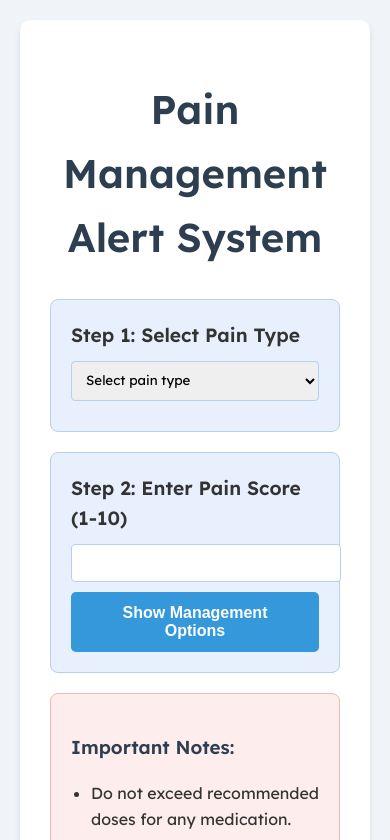
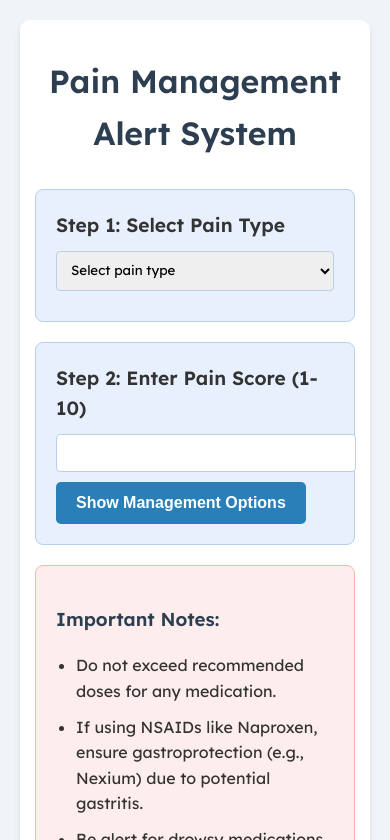
Before and after one commit to pinoipops/PMSA, a plain HTML site: page index.html in a window 390 px wide. Both pictures are taken after a click on the button "Show Management Options". Shown: the top 840 px of the page. Drawn offline with Linux system fonts and the light colour scheme.

Commit message:
Update index.html
Key Changes
Removed duplicate <html> and <body> tags.

Added CSS variables for better maintainability.

Improved accessibility with aria-label and :focus styles.

Added media queries for responsiveness.

Improved JavaScript validation with specific error messages.

```diff
--- a/index.html
+++ b/index.html
@@ -1,13 +1,3 @@
-<!DOCTYPE html>
-<html lang="en" >
-<head>
-  <meta charset="UTF-8">
-  <title>CodePen - Untitled</title>
-
-
-</head>
-<body>
-<!-- partial:index.partial.html -->
 <!DOCTYPE html>
 <html lang="en">
 <head>
@@ -16,14 +6,23 @@
     <title>Enhanced Pain Management Alert</title>
     <link href="https://fonts.googleapis.com/css2?family=Lexend:wght@300;400;600&display=swap" rel="stylesheet">
     <style>
+        :root {
+            --primary-color: #3498db;
+            --secondary-color: #2980b9;
+            --background-color: #f0f4f8;
+            --text-color: #333;
+            --warning-color: #e74c3c;
+        }
+
         body {
             font-family: 'Lexend', sans-serif;
             margin: 0;
             padding: 20px;
-            background-color: #f0f4f8;
-            color: #333;
+            background-color: var(--background-color);
+            color: var(--text-color);
             line-height: 1.6;
         }
+
         .container {
             max-width: 800px;
             margin: 0 auto;
@@ -32,14 +31,17 @@
             border-radius: 10px;
             box-shadow: 0 4px 6px rgba(0, 0, 0, 0.1);
         }
+
         h1, h2, h3 {
             color: #2c3e50;
         }
+
         h1 {
             font-size: 2.5em;
             text-align: center;
             margin-bottom: 30px;
         }
+
         .input-group {
             background-color: #e8f0fe;
             border: 1px solid #b8d0e8;
@@ -47,11 +49,13 @@
             margin-bottom: 20px;
             border-radius: 8px;
         }
+
         .input-group strong {
             font-size: 1.2em;
             display: block;
             margin-bottom: 10px;
         }
+
         select, input[type=number] {
             width: 100%;
             padding: 10px;
@@ -60,8 +64,9 @@
             border-radius: 4px;
             font-family: 'Lexend', sans-serif;
         }
+
         .btn {
-            background-color: #3498db;
+            background-color: var(--primary-color);
             color: white;
             padding: 12px 20px;
             border: none;
@@ -71,12 +76,15 @@
             font-weight: 600;
             transition: background-color 0.3s ease;
         }
-        .btn:hover {
-            background-color: #2980b9;
+
+        .btn:hover, .btn:focus {
+            background-color: var(--secondary-color);
         }
+
         #managementOptions {
             display: none;
         }
+
         .management-box {
             background-color: #e8f8f5;
             border: 1px solid #a3e4d7;
@@ -84,6 +92,7 @@
             border-radius: 8px;
             margin-top: 20px;
         }
+
         .warning-box {
             background-color: #fdedec;
             border: 1px solid #f5b7b1;
@@ -91,15 +100,28 @@
             border-radius: 8px;
             margin-top: 20px;
         }
+
         .note {
-            color: #e74c3c;
+            color: var(--warning-color);
             font-weight: 600;
         }
+
         ul {
             padding-left: 20px;
         }
+
         li {
             margin-bottom: 10px;
+        }
+
+        @media (max-width: 600px) {
+            h1 {
+                font-size: 2em;
+            }
+
+            .container {
+                padding: 15px;
+            }
         }
     </style>
 </head>
@@ -109,7 +131,7 @@
 
         <div class="input-group">
             <strong>Step 1: Select Pain Type</strong>
-            <select id="painType">
+            <select id="painType" aria-label="Select pain type">
                 <option value="">Select pain type</option>
                 <option value="gluteal">Gluteal Pain (Sacroiliitis)</option>
                 <option value="gastric">Gastric Pain (Epigastric)</option>
@@ -118,7 +140,7 @@
 
         <div class="input-group">
             <strong>Step 2: Enter Pain Score (1-10)</strong>
-            <input type="number" id="painScore" min="1" max="10">
+            <input type="number" id="painScore" min="1" max="10" aria-label="Enter pain score">
             <button class="btn" onclick="showManagement()">Show Management Options</button>
         </div>
 
@@ -148,8 +170,13 @@
             const headerDiv = document.getElementById('painTypeHeader');
             const optionsDiv = document.getElementById('managementOptions');
 
-            if (!painType || isNaN(painScore) || painScore < 1 || painScore > 10) {
-                alert('Please select a pain type and enter a valid pain score (1-10).');
+            if (!painType) {
+                alert('Please select a pain type.');
+                return;
+            }
+
+            if (isNaN(painScore) || painScore < 1 || painScore > 10) {
+                alert('Please enter a valid pain score between 1 and 10.');
                 return;
             }
 
@@ -233,7 +260,3 @@
     </script>
 </body>
 </html>
-<!-- partial -->
-
-</body>
-</html>
```
